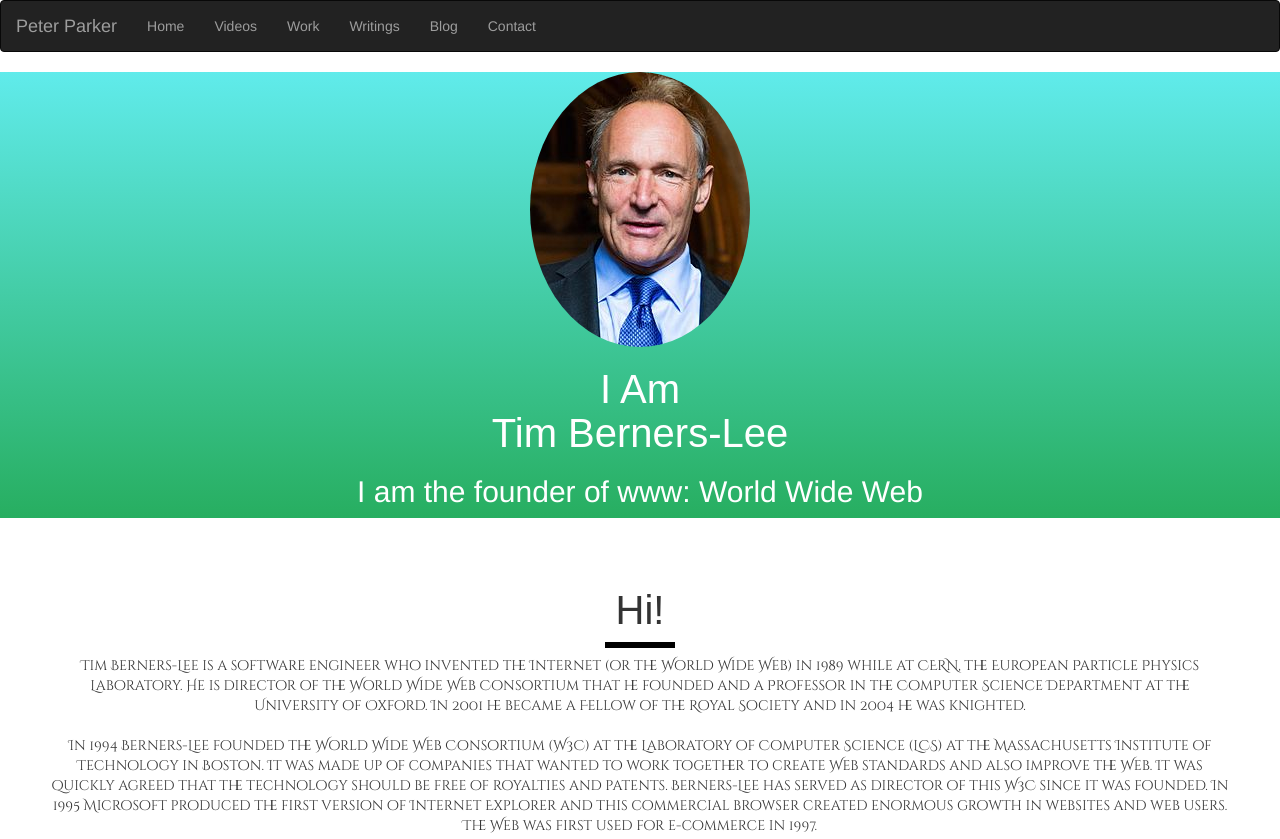
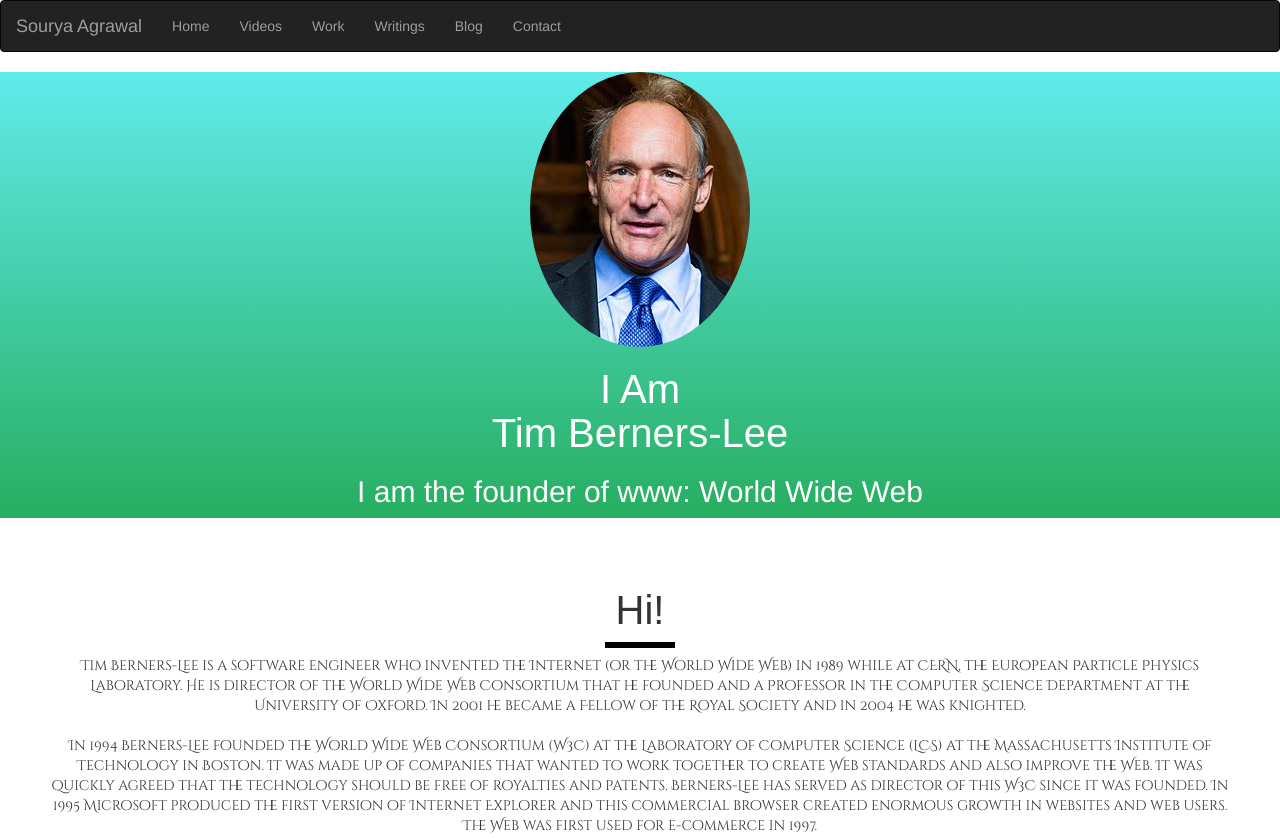
Before and after one commit to SouryaAgrawal2998/ADV-68, a plain HTML site: page index.html in a window 1280 px wide. Shown: the top 839 px of the page. Drawn offline with nearby package versions, Linux system fonts and the light colour scheme.

Commit message:
Add files via upload

```diff
--- a/index.html
+++ b/index.html
@@ -36,7 +36,7 @@
                 <span class="icon-bar">
                 </span>
             </button>
-            <a class="navbar-brand" href="#">Peter Parker
+            <a class="navbar-brand" href="#https://souryaagrawal2998.github.io/ADV-68/">Sourya Agrawal
             </a>
         </div>
         <div class="collapse navbar-collapse" id="mynavbar">
```
